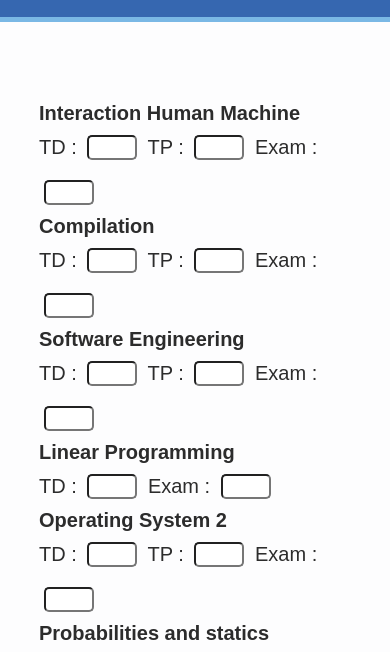
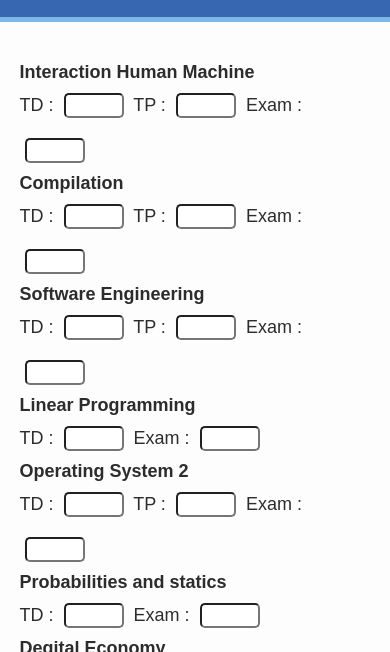
Before and after one commit to RahimoG/Moyenne, a plain HTML site: page index.html in a window 390 px wide. Shown: the part 148-800 px from the top of the page. Drawn offline with nearby package versions, Linux system fonts and the light colour scheme.

Commit message:
Add files via upload

```diff
--- a/style.css
+++ b/style.css
@@ -226,10 +226,13 @@ button:active{
         width: 100%;
     }
     *{
-        font-size: 20px;
+        font-size: 18px;
+    }
+    section{
+        padding: 40px 5% 60px 5%;
     }
     input{
-        width: 50px;
+        width: 60px;
     }
     .footer .main{
         display: flex;
```
